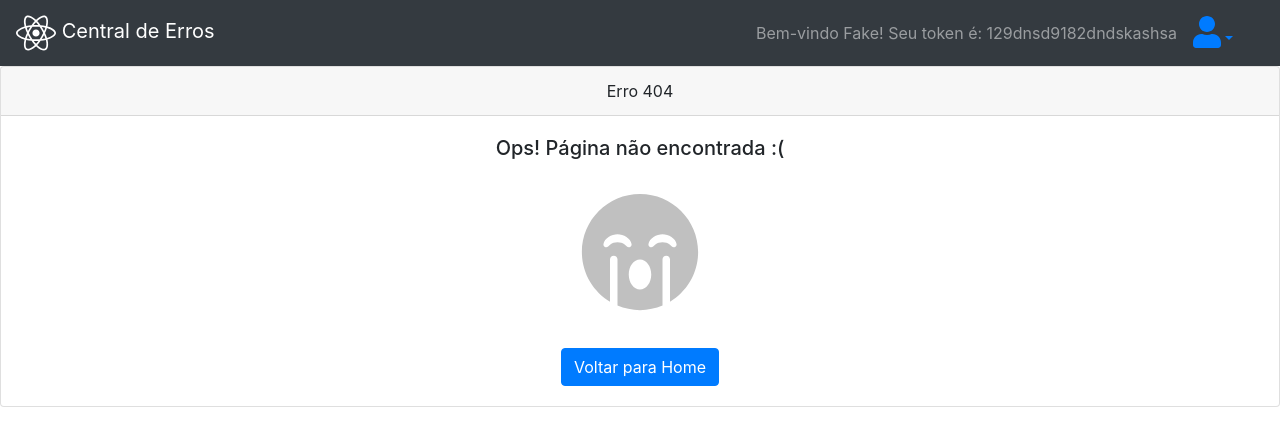
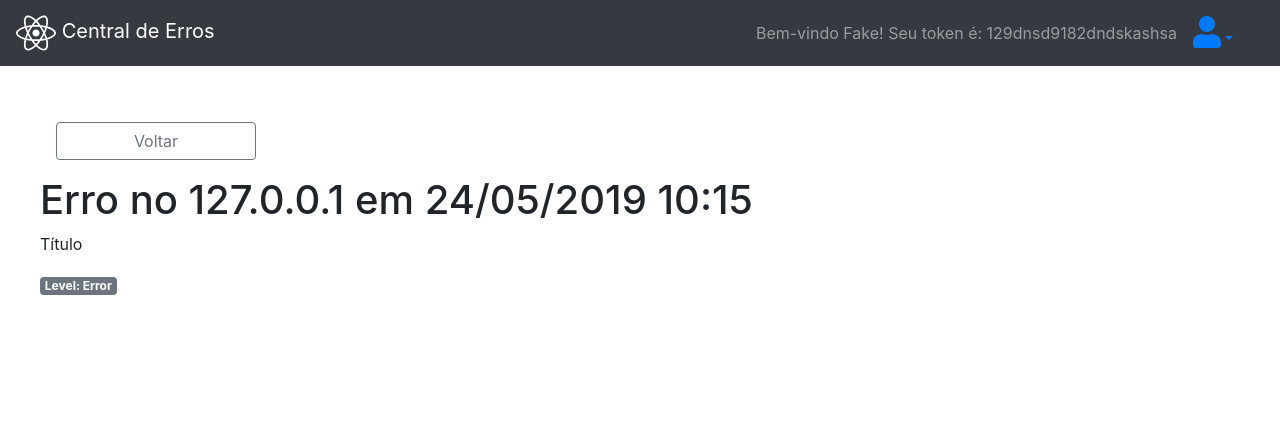
Before and after one commit to codenation-dev/squad-1-ad-react-softplan-1, a React (Create React App) app in the folder frontend/: page /error-details/1 in a window 1280 px wide. Before the commit this address led to /404. Shown: the top 446 px of the page. Built offline with nearby package versions, Linux system fonts and the light colour scheme.

Commit message:
Criando componente de details

```diff
--- a/frontend/src/components/ErrorDetails/ErrorDetails.js
+++ b/frontend/src/components/ErrorDetails/ErrorDetails.js
@@ -1,12 +1,24 @@
 import React from "react";
-
-const ErrorDetails = ( props ) => {
+import { Badge } from "react-bootstrap";
+const ErrorDetails = props => {
+  const goToHomePage = () => {
+    window.location = "/";
+  };
 
   return (
-    <div>
-        [ErrorDetails component ToDo :D]
+    <div className="m-3 p-4">
+      <button
+        type="button"
+        className="btn btn-outline-secondary offset-1 col-sm-2 ml-3 m-3"
+        onClick={goToHomePage}
+      >
+        Voltar
+      </button>
+      <h1>Erro no 127.0.0.1 em 24/05/2019 10:15</h1>
+      <p>Título</p>
+      <Badge variant="secondary">Level: Error</Badge>
     </div>
-  )
-}
+  );
+};
 
-export default ErrorDetails
+export default ErrorDetails;
--- a/frontend/src/pages/Error/Error.js
+++ b/frontend/src/pages/Error/Error.js
@@ -1,6 +1,6 @@
 import React from "react";
 
-import { ErrorDetails } from "../../components/ErrorDetails"
+import { ErrorDetails } from "../../components/ErrorDetails";
 
 const Error = ( props ) => (
     <ErrorDetails/>
--- a/frontend/src/routes/index.js
+++ b/frontend/src/routes/index.js
@@ -2,7 +2,7 @@ import React from "react"
 import { Switch, Route, Redirect } from "react-router-dom"
 
 import { Home } from "../pages/Home"
-import { Error } from "../pages/Error"
+import { ErrorDetails } from "../components/ErrorDetails";
 import { NotFound } from "../components/NotFound"
 import { isAuth } from "../components/Auth"
 
@@ -22,7 +22,7 @@ const Routes = () => (
   <>
     <Switch>
       <PrivateRoute exact path="/" component={Home}></PrivateRoute>
-      <PrivateRoute exact path="/error/:id" component={Error}></PrivateRoute>
+      <Route exact path="/error-details/:id" component={ErrorDetails}></Route>
       <Route exact path="/404" component={NotFound}></Route>
       <Route exact path="/login" render={() => (<div>Login</div>)}></Route>
       <Route path="*" render={() => <Redirect to="/404" />}></Route>
```
